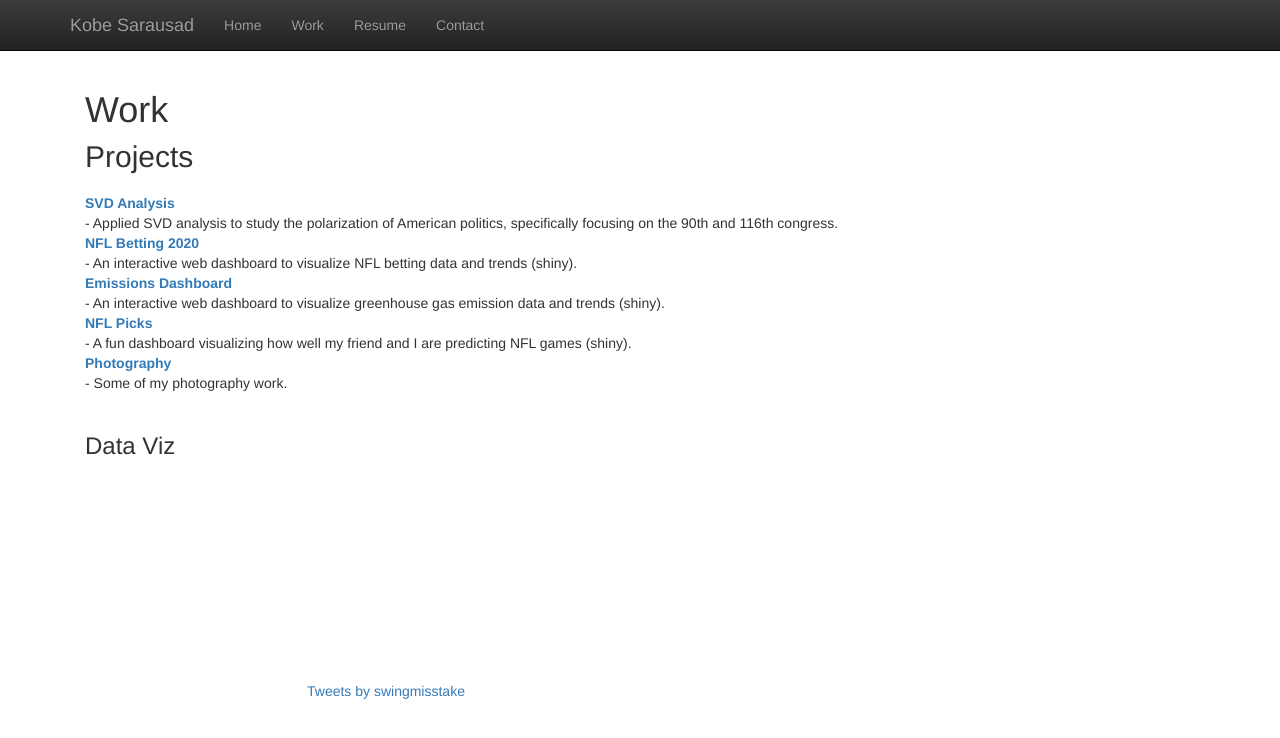
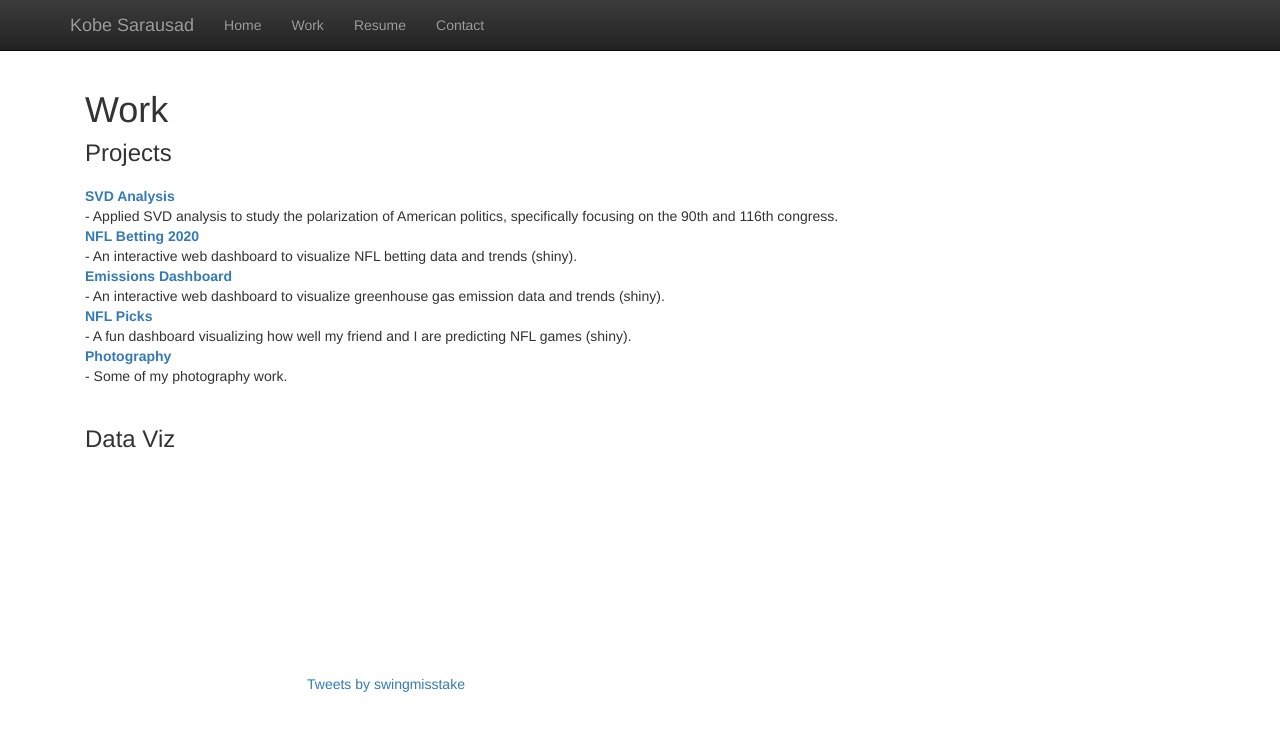
Before and after one commit to kobesar/kobesar.github.io, a Jekyll site: the page built from work.html, in a window 1280 px wide and 900 px high. Shown: the top 738 px of the window. Built offline with Jekyll 4.4.1, drawn with Linux system fonts in a browser that asks for light colours; nearby versions of some CDN libraries; library files that are not in the unit come from our copies; comment, search, counter and statistics services are not loaded.

Commit message:
font change

```diff
--- a/css/style.scss
+++ b/css/style.scss
@@ -4,6 +4,7 @@
 // add bootstrap variable settings here
 
 @import 'bootstrap';
+@import url('https://fonts.googleapis.com/css2?family=Kanit:wght@100&display=swap');
 
 
 // add more css stuff here
@@ -15,3 +16,7 @@
 .content {
   padding: 40px 15px;
 }
+
+@font-face {
+    font-family: 'Kanit', sans-serif;
+}
--- a/work.html
+++ b/work.html
@@ -5,7 +5,7 @@
 
 <h1 style="margin-top:0;">Work</h1>
 
-<h2 style="margin-top:0;">Projects</h1>
+<h3 style="margin-top:0;">Projects</h1>
 
 <p class="lead">
   <dl>
```
Also changed, not shown: 1 other file.
